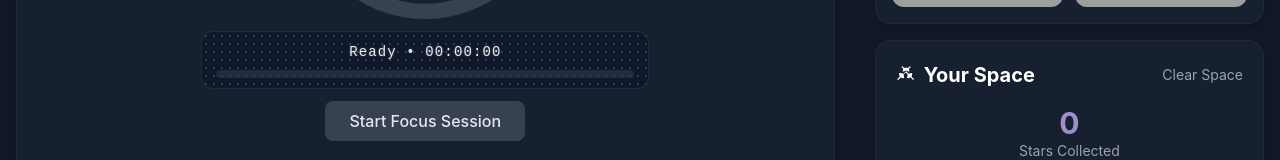
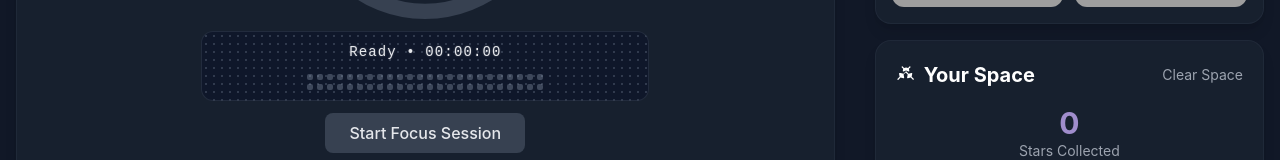
Before and after one commit to AbhinavXDayal/Timer, a React (Create React App) app in the folder study-tracker/: page / in a window 1280 px wide. Shown: the part 322-482 px from the top of the page. Built offline with nearby package versions, Linux system fonts and the light colour scheme; grey boxes are pictures that could not be loaded.

Commit message:
Update message here

```diff
--- a/study-tracker/src/App.tsx
+++ b/study-tracker/src/App.tsx
@@ -693,11 +693,12 @@ const App: React.FC = () => {
                   <div className="dm-text text-center text-xs sm:text-sm">
                     {cycleSession ? 'Time Remaining' : 'Ready'} • {formatTime(cycleSession?.timeLeft || 0)}
                   </div>
-                  <div className="mt-2 h-2 rounded bg-gray-700/50 overflow-hidden">
-                    <div
-                      className="h-full bg-forest-green"
-                      style={{ width: `${getProgressPercentage()}%` }}
-                    />
+                  <div className="mt-3 dm-grid">
+                    {Array.from({ length: 48 }).map((_, idx) => {
+                      const fillThreshold = (idx + 1) / 48 * 100;
+                      const filled = getProgressPercentage() >= fillThreshold;
+                      return <div key={idx} className={`dm-dot ${filled ? 'filled' : ''}`}></div>;
+                    })}
                   </div>
                 </div>
 
--- a/study-tracker/src/index.css
+++ b/study-tracker/src/index.css
@@ -50,6 +50,24 @@ body {
   text-shadow: 0 0 2px rgba(229,231,235,0.35);
 }
 
+/* Tiny box matrix under the timer */
+.dm-grid {
+  display: grid;
+  grid-template-columns: repeat(24, 6px);
+  gap: 4px;
+  justify-content: center;
+}
+.dm-dot {
+  width: 6px;
+  height: 6px;
+  border-radius: 2px;
+  background: rgba(148,163,184,0.35); /* slate-300/35 */
+}
+.dm-dot.filled {
+  background: #a08dcc; /* theme accent */
+  box-shadow: 0 0 4px rgba(160,141,204,0.6);
+}
+
 /* Custom scrollbar */
 ::-webkit-scrollbar {
   width: 8px;
```
